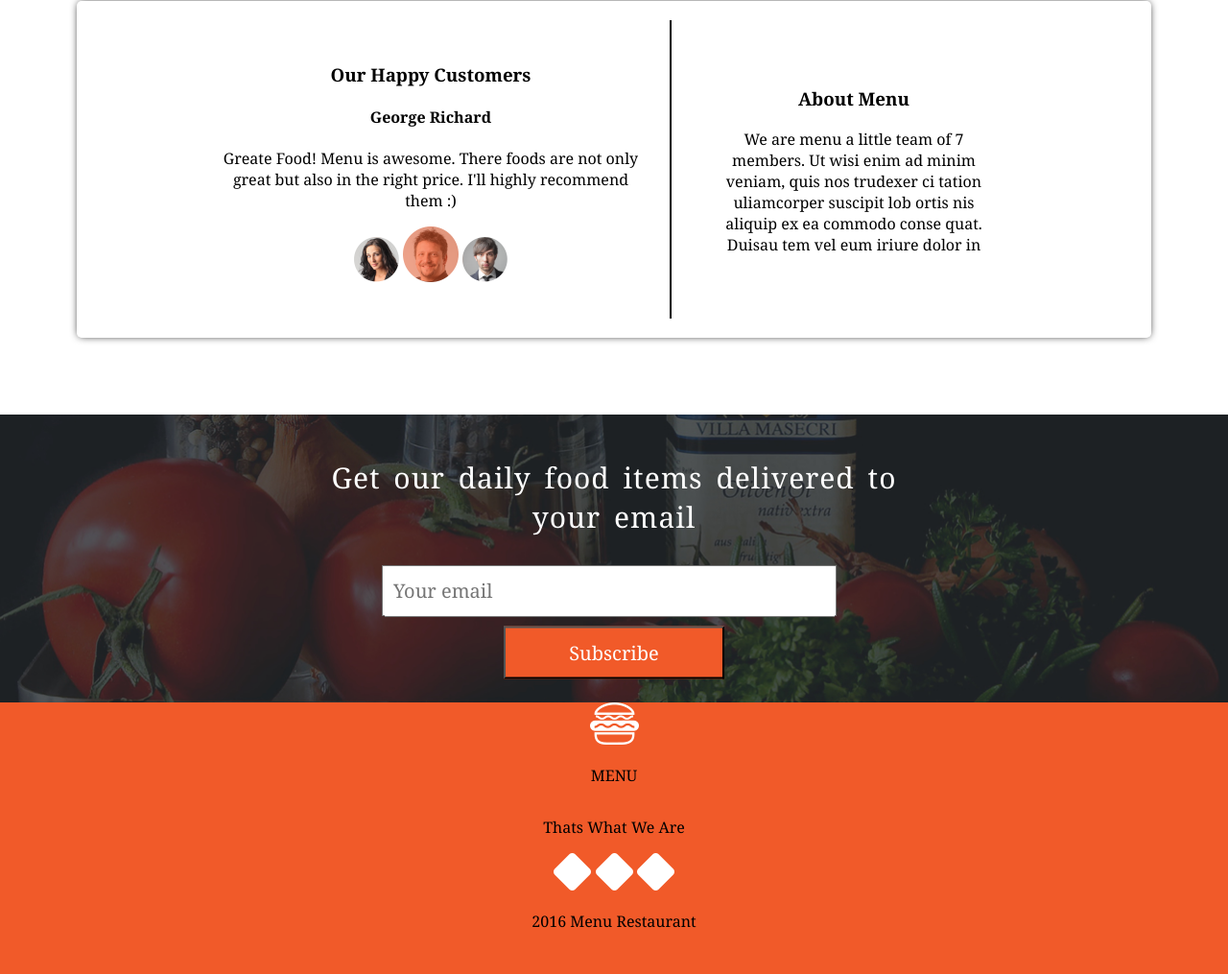
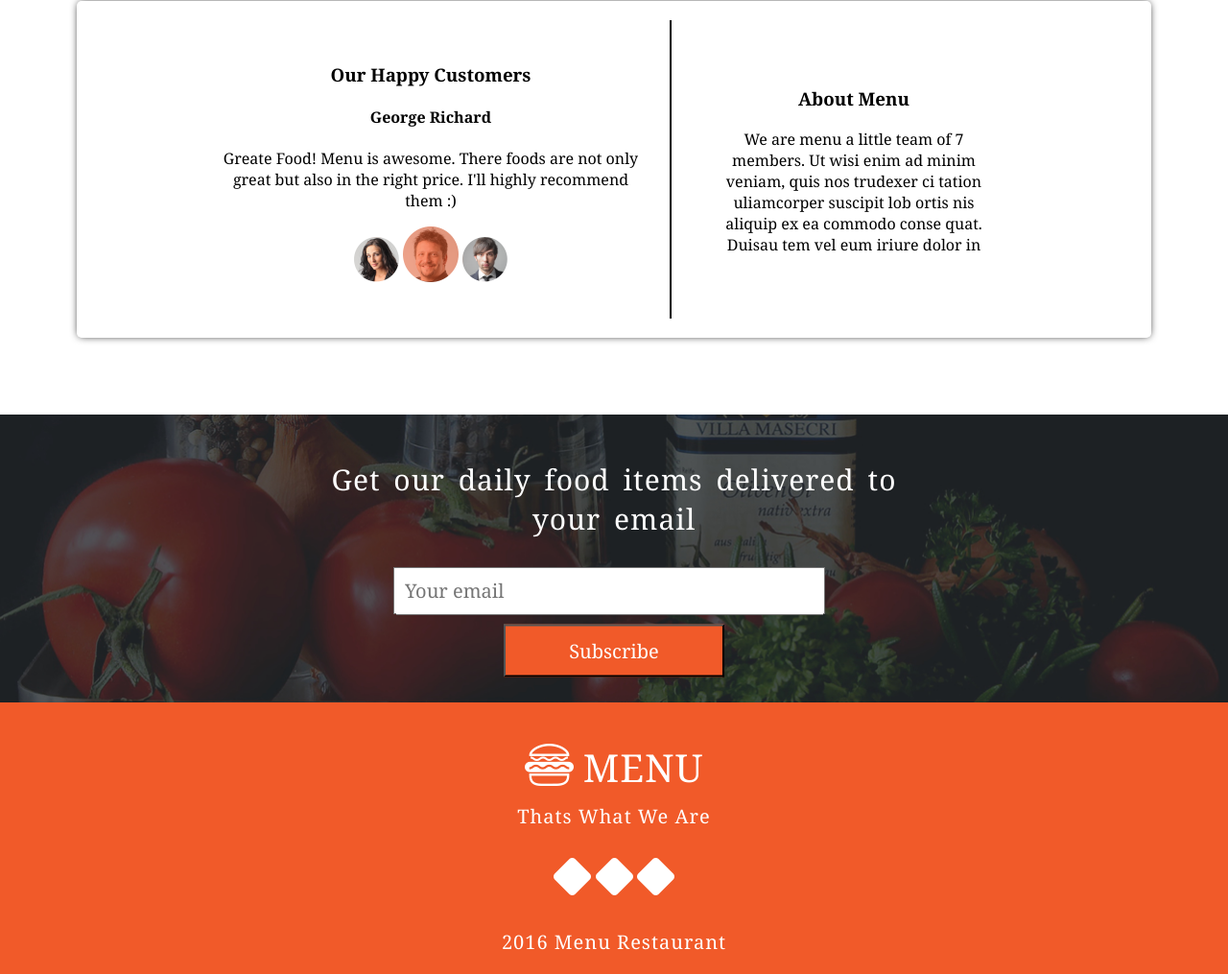
Before and after one commit to layersony/anita_kitchen, a plain HTML site: page index.html in a window 1280 px wide. Shown: the part 3261-4276 px from the top of the page at 96% size. Before the commit the page ends 4248 px from the top, so only its background shows below. Drawn offline with Linux system fonts and the light colour scheme.

Commit message:
footer styling but social icons lacking

```diff
--- a/index.html
+++ b/index.html
@@ -125,8 +125,10 @@
 
     <footer>
       <div class="footer_logo">
-        <img src="./images/footerlogos/logo_white.png" alt="footer_logo">
         <p>MENU</p>
+        <div class="logo_txt">
+          <img src="./images/footerlogos/logo_white.png" alt="footer_logo">
+        </div>
       </div>
 
       <p>Thats What We Are</p>
--- a/styles.css
+++ b/styles.css
@@ -321,6 +321,7 @@ input[type=text]{
   font-size: 20px;
   margin-right: 10px;
   padding: 0px 10px 0px 10px;
+  box-sizing: border-box;
 }
 .subscribe>.sub_container p{
   font-size: 30px;
@@ -341,5 +342,34 @@ input[type=button]{
 
 /*footer*/
 footer{
+  text-align: center;
+  display: flex;
+  flex-direction: column;
+  justify-content: center;
+  position: relative;
+  color: #ffffff;
+}
 
+.footer_logo{
+  display: flex;
+  flex-direction: row-reverse;
+  justify-content: center;
+  align-items: center;
+  margin-bottom: -50px;
+  position: relative;
 }
+.footer_logo img{
+  margin-right: 10px;
+}
+.footer_logo> p{
+  font-size: 40px;
+}
+footer p{
+  font-size: 20px;
+  letter-spacing: 1px;
+  padding: 0px;
+}
+
+.social{
+  padding: 10px;
+}
```
